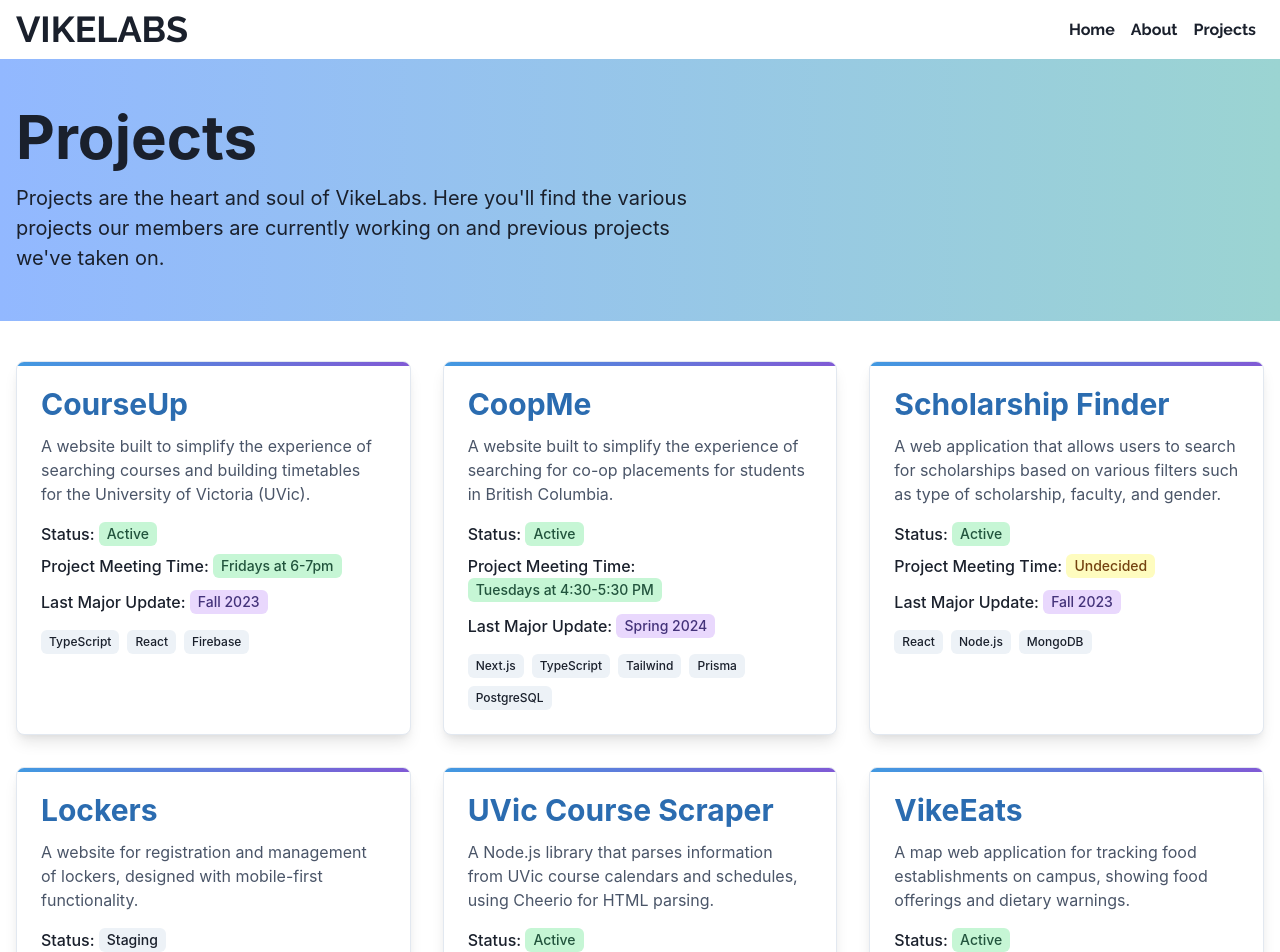
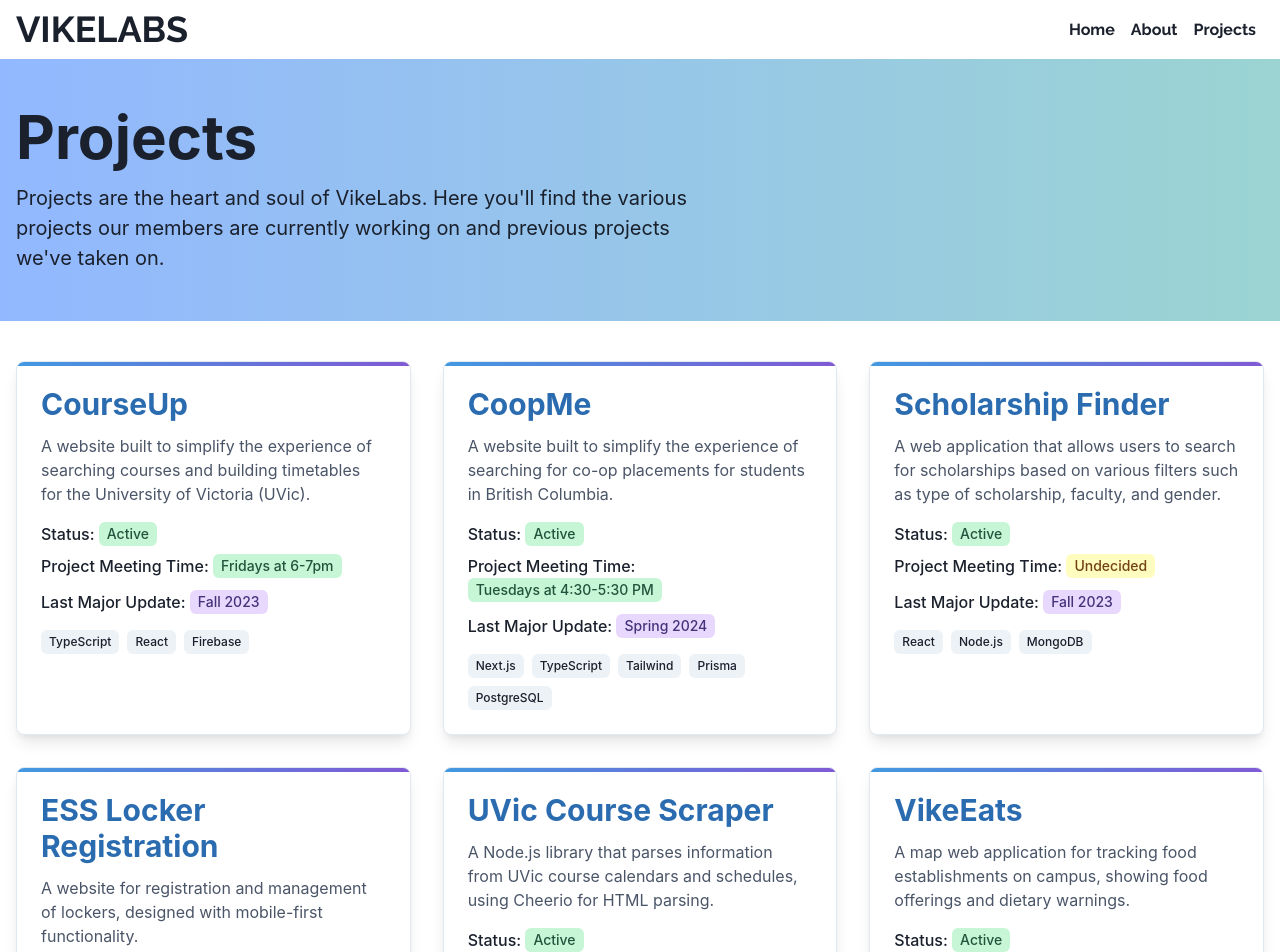
Before and after one commit to VikeLabs/vikelabs.ca, a Next.js app: page /projects in a window 1280 px wide. Shown: the top 952 px of the page. Built offline with nearby package versions, Linux system fonts and the light colour scheme.

Commit message:
Locker Registration Project: Updated Title, Route

```diff
--- a/pages/projects.tsx
+++ b/pages/projects.tsx
@@ -60,9 +60,9 @@ const projects = [
   },
   {
     id: 4,
-    fields: { slug: "/lockers" },
+    fields: { slug: "/locker-registration" },
     frontmatter: {
-      title: "Lockers",
+      title: "ESS Locker Registration",
       description: "A website for registration and management of lockers, designed with mobile-first functionality.",
       status: "Staging",
       tech: ["Svelte", "TypeScript", "PostgreSQL", "Docker"],
```
